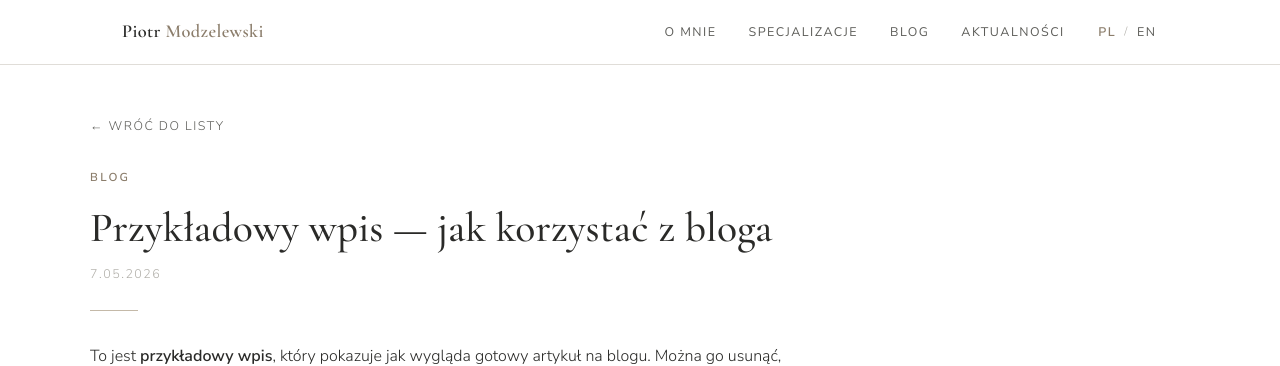
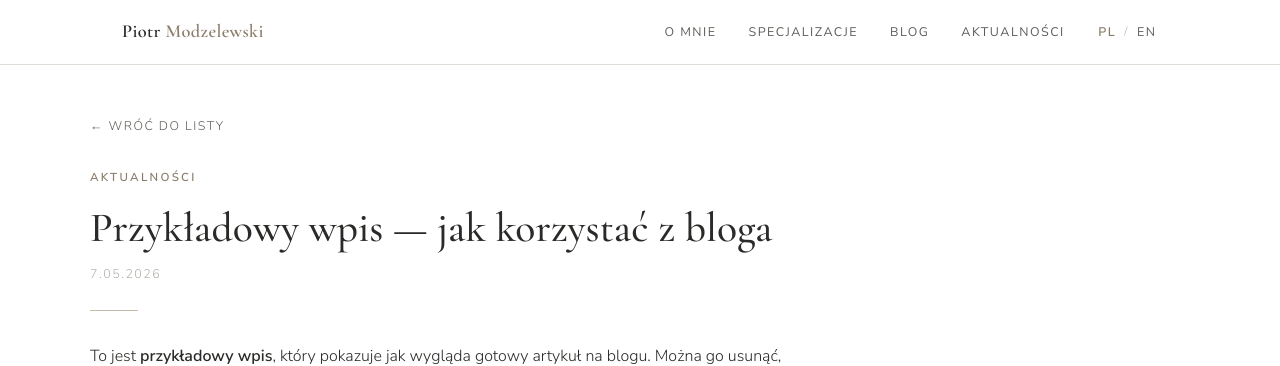
Before and after one commit to pmmodzelewski/adwokatmodzelewski.pl, a Jekyll site: the page built from _posts/2026-05-07-przykladowy-wpis.md, in a window 1280 px wide and 900 px high. Shown: the top 366 px of the window. Built offline with Jekyll 4.4.1, drawn with Linux system fonts in a browser that asks for light colours; Markdown is read by kramdown in place of the engine named in the settings.

Commit message:
refactor: scalenie _aktualnosci do _posts
Jedna kolekcja zamiast dwoch. Aktualnosci i blog byly konceptualnie
ta sama rzecz; oddzielne kolekcje utrudnialy paginacje i komplikowaly
layouty. Po scaleniu:

- pliki z _aktualnosci/ przeniesione do _posts/
- usunieta kolekcja aktualnosci z _config.yml
- nowe permalinki dla wszystkich wpisow: /aktualnosci/RRRR/MM/DD/slug/
  (przedtem _posts mialo /blog/..., _aktualnosci /aktualnosci/...)
- _layouts/post.html uproszczony (znika rozgalezienie po collection)
- listy w /aktualnosci/ i /en/aktualnosci/ teraz pytaja site.posts
  (filtr po lang)
- lang_alt w istniejacych wpisach zaktualizowane do nowych URL-i

Stary URL /blog/RRRR/MM/DD/slug/ przestaje dzialac dla istniejacych
wpisow przykladowych — sa one noindex i nikt z zewnatrz na nie nie
linkuje, wiec nic to nie psuje.

```diff
--- a/_config.yml
+++ b/_config.yml
@@ -1,10 +1,10 @@
 # =====================================================================
-# Jekyll — konfiguracja minimalna
+# Jekyll — konfiguracja
 # ---------------------------------------------------------------------
 # GitHub Pages uruchamia Jekyll automatycznie na pushu.
-# Ta konfiguracja jest celowo minimalna: index.html, /en/, /assets/
-# i pozostale pliki HTML zostaja przepuszczone bez zmian.
-# Jekyll obsluguje tylko nowe rzeczy: _posts/, _aktualnosci/, _layouts/.
+# Strony statyczne (assets, photo.jpg, CNAME) sa kopiowane 1:1.
+# Pliki HTML z front-matterem oraz Markdown w _posts / _specjalizacje
+# sa renderowane przez Jekyll/Liquid.
 # =====================================================================
 
 title: "Adwokat Piotr Modzelewski"
@@ -25,17 +25,11 @@
   - README.md
   - .gitignore
 
-# ----- Permalinki dla wpisow blogowych -----
-# Wynikowy URL: /blog/2026/05/07/slug/
-permalink: /blog/:year/:month/:day/:slug/
+# ----- Permalinki wpisow (blog i aktualnosci scalone w _posts) -----
+# Wynikowy URL: /aktualnosci/2026/05/07/slug/
+permalink: /aktualnosci/:year/:month/:day/:slug/
 
-# ----- Kolekcje (Aktualnosci jako osobna kolekcja obok _posts) -----
-collections:
-  aktualnosci:
-    output: true
-    permalink: /aktualnosci/:year/:month/:day/:slug/
-
-# ----- Domyslny layout dla wpisow blogowych i aktualnosci -----
+# ----- Domyslny layout / lang dla _posts -----
 defaults:
   - scope:
       path: ""
@@ -43,9 +37,3 @@
     values:
       layout: "post"
       lang: "pl"
-  - scope:
-      path: ""
-      type: "aktualnosci"
-    values:
-      layout: "post"
-      lang: "pl"
--- a/_layouts/post.html
+++ b/_layouts/post.html
@@ -39,15 +39,11 @@
      ==================================================================== -->
 <article class="post-page">
   <div class="container">
-    <a href="{% if page.collection == 'aktualnosci' %}{% if page.lang == 'en' %}/en/aktualnosci/{% else %}/aktualnosci/{% endif %}{% else %}{% if page.lang == 'en' %}/en/blog/{% else %}/blog/{% endif %}{% endif %}" class="post-back">
+    <a href="{% if page.lang == 'en' %}/en/aktualnosci/{% else %}/aktualnosci/{% endif %}" class="post-back">
       {% if page.lang == 'en' %}&larr; Back to list{% else %}&larr; Wróć do listy{% endif %}
     </a>
     <div class="section-label">
-      {% if page.collection == 'aktualnosci' %}
-        {% if page.lang == 'en' %}News{% else %}Aktualności{% endif %}
-      {% else %}
-        Blog
-      {% endif %}
+      {% if page.lang == 'en' %}News{% else %}Aktualności{% endif %}
     </div>
     <h1 class="post-title">{{ page.title }}</h1>
     <p class="post-date">{{ page.date | date: "%-d.%m.%Y" }}</p>
--- a/_posts/2026-05-07-przykladowy-wpis.md
+++ b/_posts/2026-05-07-przykladowy-wpis.md
@@ -3,7 +3,7 @@
 date: 2026-05-07
 lang: pl
 summary: "Krótki przykład pokazujący jak wygląda i jak powstaje pojedynczy wpis blogowy. Można go bezpiecznie usunąć po dodaniu pierwszego prawdziwego artykułu."
-lang_alt: /en/blog/2026/05/07/sample-post/
+lang_alt: /en/aktualnosci/2026/05/07/sample-post/
 sitemap: false
 robots: noindex
 ---
--- a/aktualnosci/index.html
+++ b/aktualnosci/index.html
@@ -42,7 +42,7 @@
     <h1 class="section-title">Bieżące informacje</h1>
     <div class="divider"></div>
 
-    {% assign items_pl = site.aktualnosci | where: "lang", "pl" | sort: "date" | reverse %}
+    {% assign items_pl = site.posts | where: "lang", "pl" | sort: "date" | reverse %}
     {% if items_pl.size == 0 %}
       <p class="post-list-empty">Brak aktualności do wyświetlenia.</p>
     {% else %}
--- a/en/aktualnosci/index.html
+++ b/en/aktualnosci/index.html
@@ -42,7 +42,7 @@
     <h1 class="section-title">Current information</h1>
     <div class="divider"></div>
 
-    {% assign items_en = site.aktualnosci | where: "lang", "en" | sort: "date" | reverse %}
+    {% assign items_en = site.posts | where: "lang", "en" | sort: "date" | reverse %}
     {% if items_en.size == 0 %}
       <p class="post-list-empty">No news items to show.</p>
     {% else %}
```
Also changed, not shown: _posts/2026-05-07-sample-post.md (+1 -1 lines), _posts/2026-05-07-przykladowa-aktualnosc.md (renamed from _aktualnosci/2026-05-07-przykladowa-aktualnosc.md), _posts/2026-05-07-sample-news.md (renamed from _aktualnosci/2026-05-07-sample-news.md).
